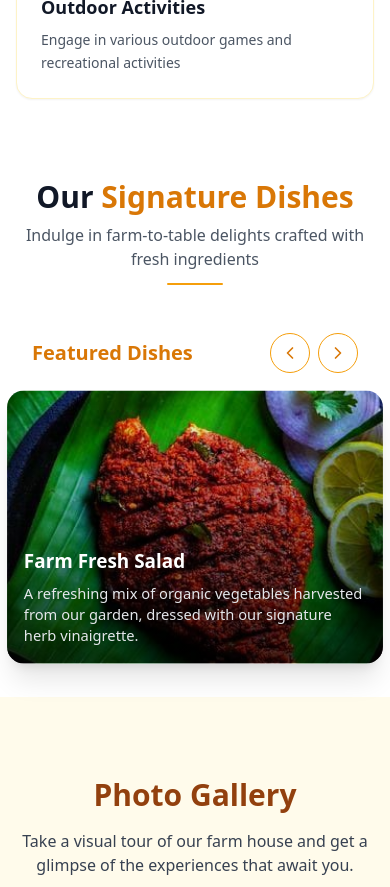
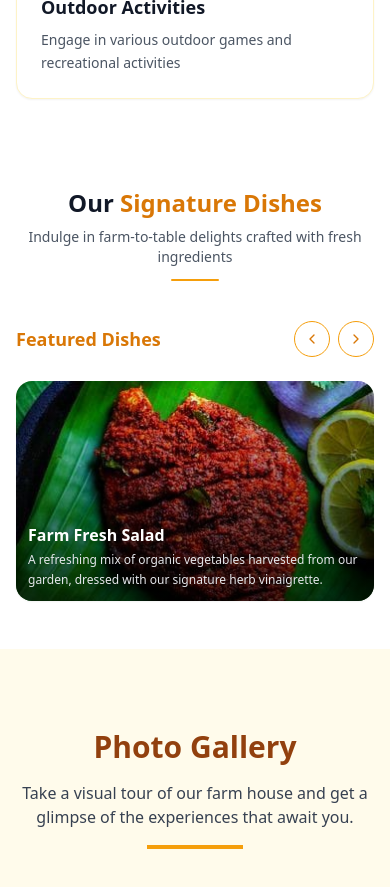
Before and after one commit to SurajV2000/Varsha-farm-house, a React (Vite) app in the folder varsha-farm-house/: page / in a window 390 px wide. Shown: the part 3480-4367 px from the top of the page. Built offline with nearby package versions, Linux system fonts and the light colour scheme.

Commit message:
minor change

```diff
--- a/varsha-farm-house/src/components/Dishes.jsx
+++ b/varsha-farm-house/src/components/Dishes.jsx
@@ -9,61 +9,50 @@ const Dishes = () => {
       description:
         "A refreshing mix of organic vegetables harvested from our garden, dressed with our signature herb vinaigrette.",
       image: "/food/food1.jpeg",
-      price: "$12",
     },
     {
       name: "Rustic Vegetable Soup",
       description:
         "Hearty soup made with seasonal vegetables and aromatic herbs.",
       image: "/food/food2.jpeg",
-      price: "$10",
     },
     {
       name: "Grilled Farm Chicken",
-      description:
-        "Tender chicken marinated in herbs and spices.",
+      description: "Tender chicken marinated in herbs and spices.",
       image: "/food/food3.jpeg",
-      price: "$18",
     },
     {
       name: "Homemade Pasta",
-      description:
-        "Handcrafted pasta tossed in a rich tomato sauce.",
+      description: "Handcrafted pasta tossed in a rich tomato sauce.",
       image: "/food/food4.jpeg",
-      price: "$16",
     },
     {
       name: "Berry Crumble",
-      description:
-        "Seasonal berries topped with crunchy oat crumble.",
+      description: "Seasonal berries topped with crunchy oat crumble.",
       image: "/food/food5.jpeg",
-      price: "$9",
     },
     {
       name: "Farm House Special Platter",
-      description:
-        "A selection of our finest dishes.",
+      description: "A selection of our finest dishes.",
       image: "/food/food6.jpeg",
-      price: "$25",
     },
   ];
 
   const [currentIndex, setCurrentIndex] = useState(0);
   const [visibleDishes, setVisibleDishes] = useState(3);
 
-  // ✅ Responsive logic
   useEffect(() => {
     const handleResize = () => {
       if (window.innerWidth < 640) {
-        setVisibleDishes(1); // mobile
+        setVisibleDishes(1);
       } else if (window.innerWidth < 1024) {
-        setVisibleDishes(2); // tablet
+        setVisibleDishes(2);
       } else {
-        setVisibleDishes(3); // desktop
+        setVisibleDishes(3);
       }
     };
 
-    handleResize(); // initial
+    handleResize();
     window.addEventListener("resize", handleResize);
     return () => window.removeEventListener("resize", handleResize);
   }, []);
@@ -86,46 +75,46 @@ const Dishes = () => {
   };
 
   return (
-    <section id="dishes" className="py-10 bg-white">
+    <section id="dishes" className="py-12 md:py-16 bg-white">
       <div className="container mx-auto px-4">
 
         {/* Heading */}
-        <div className="text-center mb-12">
-          <h2 className="text-3xl md:text-4xl font-bold text-gray-900 mb-2">
+        <div className="text-center mb-10 md:mb-12">
+          <h2 className="text-2xl sm:text-3xl md:text-4xl font-bold text-gray-900 mb-2">
             Our <span className="text-amber-600">Signature Dishes</span>
           </h2>
-          <p className="text-gray-600 max-w-xl mx-auto">
+          <p className="text-gray-600 text-sm sm:text-base max-w-xl mx-auto">
             Indulge in farm-to-table delights crafted with fresh ingredients
           </p>
-          <div className="w-14 h-[2px] bg-amber-500 mx-auto mt-3 rounded-full" />
+          <div className="w-12 h-[2px] bg-amber-500 mx-auto mt-3 rounded-full" />
         </div>
 
         {/* Header Row */}
-        <div className="flex justify-between items-center mb-6 px-4">
-          <h3 className="text-xl md:text-2xl font-semibold text-amber-600">
+        <div className="flex justify-between items-center mb-6">
+          <h3 className="text-lg sm:text-xl md:text-2xl font-semibold text-amber-600">
             Featured Dishes
           </h3>
 
           <div className="flex gap-2">
             <button
               onClick={prevSlide}
-              className="w-10 h-10 flex items-center justify-center rounded-full border border-amber-500 text-amber-600 hover:bg-amber-500 hover:text-white transition"
+              className="w-9 h-9 sm:w-10 sm:h-10 flex items-center justify-center rounded-full border border-amber-500 text-amber-600 hover:bg-amber-500 hover:text-white transition"
             >
-              <ChevronLeft className="h-5 w-5" />
+              <ChevronLeft className="h-4 w-4 sm:h-5 sm:w-5" />
             </button>
 
             <button
               onClick={nextSlide}
-              className="w-10 h-10 flex items-center justify-center rounded-full border border-amber-500 text-amber-600 hover:bg-amber-500 hover:text-white transition"
+              className="w-9 h-9 sm:w-10 sm:h-10 flex items-center justify-center rounded-full border border-amber-500 text-amber-600 hover:bg-amber-500 hover:text-white transition"
             >
-              <ChevronRight className="h-5 w-5" />
+              <ChevronRight className="h-4 w-4 sm:h-5 sm:w-5" />
             </button>
           </div>
         </div>
 
         {/* Cards */}
         <div
-          className={`grid gap-6 items-center ${
+          className={`grid gap-4 sm:gap-6 items-center ${
             visibleDishes === 1
               ? "grid-cols-1"
               : visibleDishes === 2
@@ -135,7 +124,8 @@ const Dishes = () => {
         >
           {getVisibleDishes().map((dish, index) => {
             const centerIndex = Math.floor(visibleDishes / 2);
-            const isCenter = index === centerIndex;
+            const isCenter =
+              visibleDishes > 1 && index === centerIndex; // ❗ disable for mobile
 
             return (
               <motion.div
@@ -144,7 +134,7 @@ const Dishes = () => {
                 animate={{
                   opacity: 1,
                   y: 0,
-                  scale: isCenter ? 1.05 : 0.95,
+                  scale: isCenter ? 1.05 : 1,
                 }}
                 transition={{ duration: 0.3 }}
                 className={`group relative rounded-2xl overflow-hidden ${
@@ -153,7 +143,7 @@ const Dishes = () => {
               >
 
                 {/* Image */}
-                <div className="relative h-[260px] overflow-hidden">
+                <div className="relative h-[220px] sm:h-[240px] md:h-[260px] overflow-hidden">
                   <img
                     src={dish.image}
                     alt={dish.name}
@@ -163,14 +153,12 @@ const Dishes = () => {
                 </div>
 
                 {/* Content */}
-                <div className="absolute bottom-0 left-0 right-0 p-4 text-white">
-                  <div className="flex justify-between items-center">
-                    <h4 className="text-lg font-semibold">
-                      {dish.name}
-                    </h4>
-                  </div>
+                <div className="absolute bottom-0 left-0 right-0 p-3 sm:p-4 text-white">
+                  <h4 className="text-base sm:text-lg font-semibold leading-snug">
+                    {dish.name}
+                  </h4>
 
-                  <p className="text-sm text-gray-200 mt-2">
+                  <p className="text-xs sm:text-sm text-gray-200 mt-1 sm:mt-2 leading-relaxed">
                     {dish.description}
                   </p>
                 </div>
```
